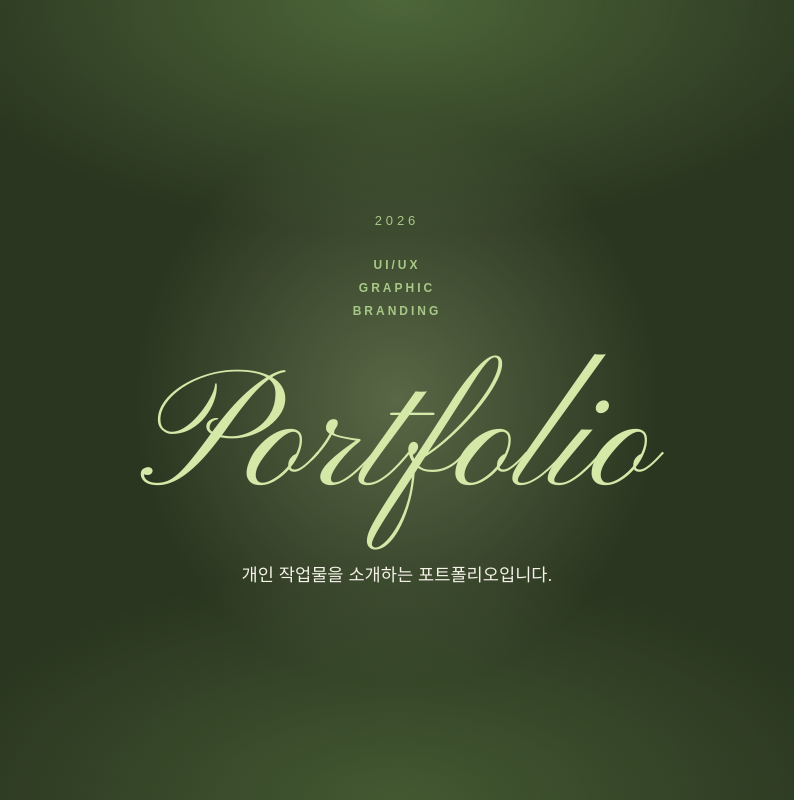
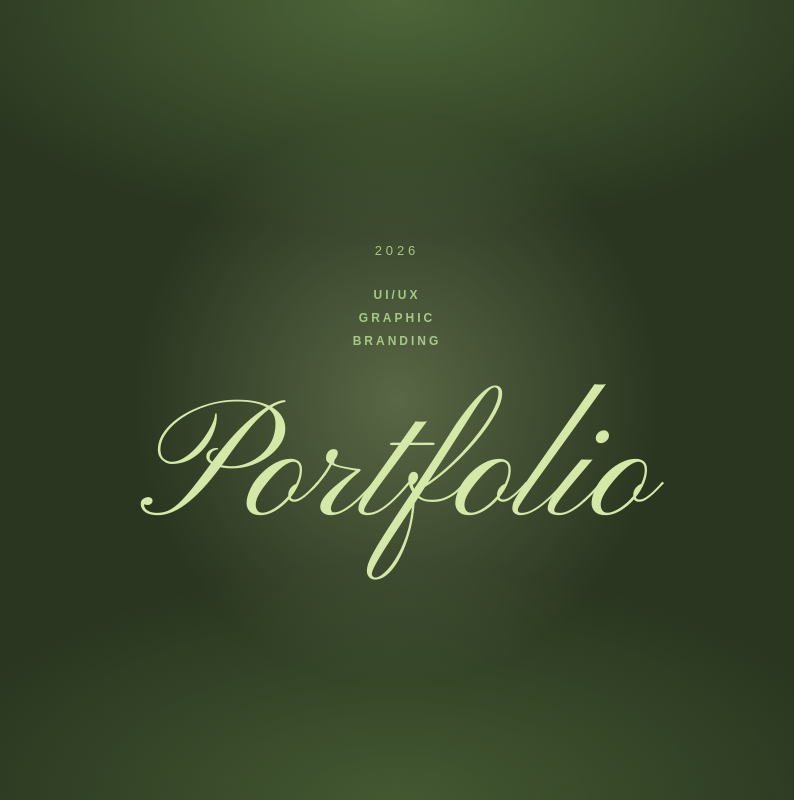
Before and after one commit to gagyeong2505/my_project, a React app: page / in a window 1280 px wide. Shown: the top 800 px of the page, without its empty margins (243-1037 px from the left). Built offline with nearby package versions, Linux system fonts and the light colour scheme; the HTML template or start-up script is replaced by a standard one; a web font is replaced by a local one.

Commit message:
style: 표지 섹션 소개 문구 제거

```diff
--- a/src/components/landing/HeroSection.jsx
+++ b/src/components/landing/HeroSection.jsx
@@ -95,10 +95,6 @@ function HeroSection() {
         >
           Portfolio
         </Typography>
-
-        <Typography sx={{ color: 'text.primary', mt: 4, fontSize: { xs: '1rem', md: '1.1rem' } }}>
-          개인 작업물을 소개하는 포트폴리오입니다.
-        </Typography>
       </Box>
     </Box>
   );
```
